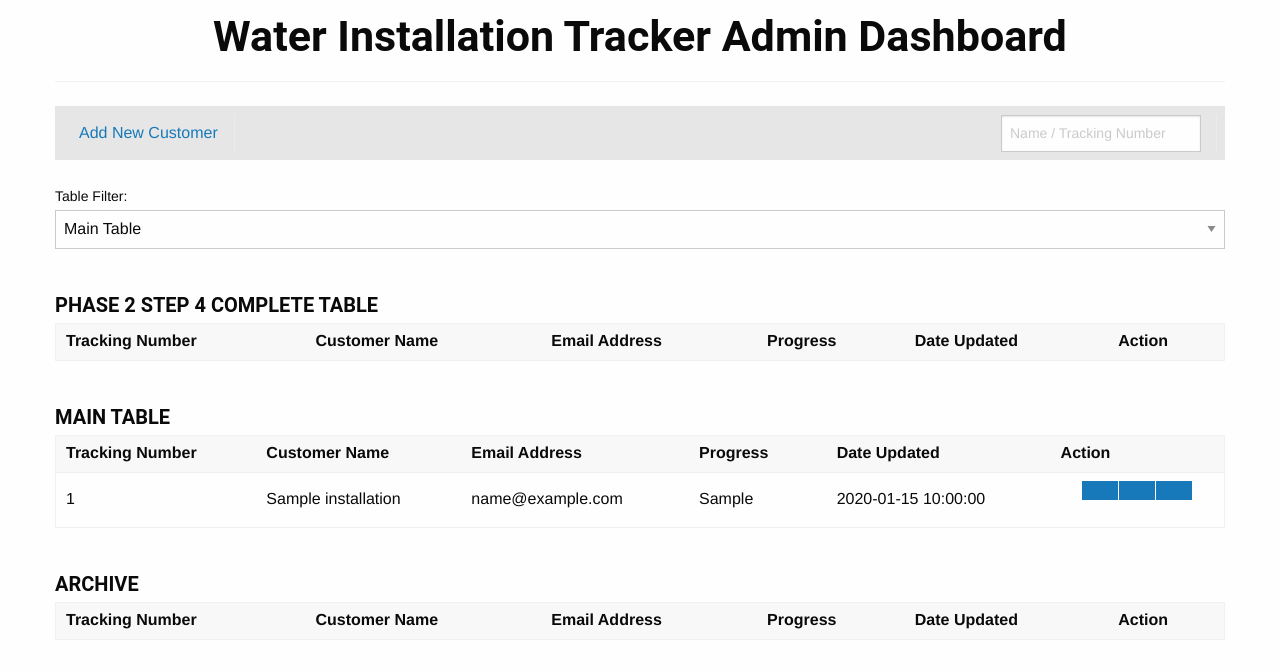
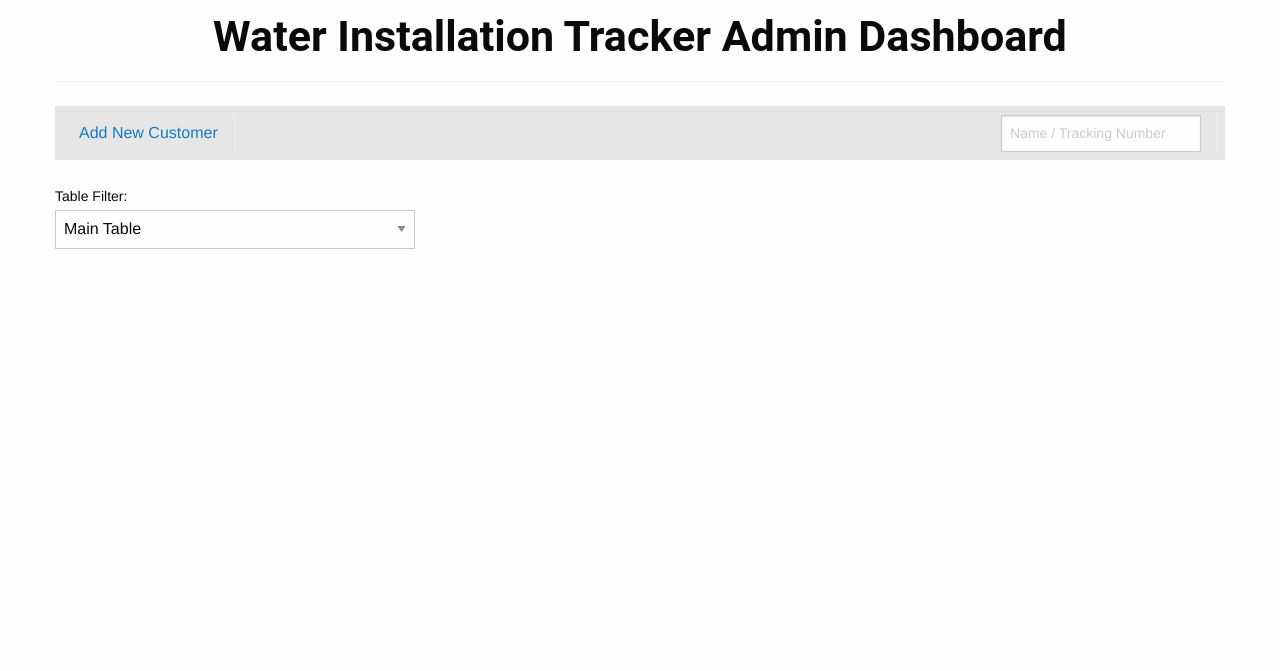
Before and after one commit to halldavidwv/BAWADI-AquaLink, a PHP site: page / in a window 1280 px wide. Shown: the part 309-980 px from the top of the page. After the commit the page ends 558 px from the top, so only its background shows below. Run offline with PHP 8.4, Linux system fonts and the light colour scheme; tables that the repository leaves empty hold one stand-in row (values such as "Sample post"); data that the repository does not hold is empty; some libraries are stand-ins or nearby versions; some web fonts are replaced; grey boxes are pictures that could not be loaded.

Commit message:
feat: working select box
Moved the functionality of updateContant to another js file for the implementation of select box function for table filter.
Moved the search php files to tables folder

```diff
--- a/app/includes/index_footer.php
+++ b/app/includes/index_footer.php
@@ -2,6 +2,7 @@
 <script src="includes/foundation/foundation.min.js"></script>
 <script src="includes/foundation/initiate_foundation.js" defer></script>
 <script src="/src/js/search_function.js"></script>
+<script src="/src/js/update_table_function.js"></script>
 <script type="text/javascript" src="/src/js/step_details.js"></script>
 <script type="text/javascript" src="/src/js/next_step_details.js"></script>
 <script type="text/javascript" src="/src/js/next_step_function.js"></script>
--- a/app/index.php
+++ b/app/index.php
@@ -6,8 +6,7 @@
     <div class="grid-container">
         <div class="grid-y" style="background-image: url(includes/trybg.png);">
             <h1>
-                <a href="https://baguiowaterdistrict.gov.ph/" title="Baguio Water District" rel="home"><img
-                        src="https://baguiowaterdistrict.gov.ph/wp-content/uploads/2020/10/masthead.png" /></a>
+                <a href="https://baguiowaterdistrict.gov.ph/" title="Baguio Water District" rel="home"><img src="https://baguiowaterdistrict.gov.ph/wp-content/uploads/2020/10/masthead.png" /></a>
             </h1>
         </div>
         <div class="container-banner banner-pads">
@@ -31,67 +30,34 @@
             <div class="top-bar-right">
                 <ul class="menu">
                     <li>
-                        <input name='tracking_number_search' id="tracking_number_search" type="search"
-                            placeholder="Name / Tracking Number">
+                        <input name='tracking_number_search' id="tracking_number_search" type="search" placeholder="Name / Tracking Number">
                     </li>
                 </ul>
             </div>
         </div>
         <br>
         <div class="grid-container full">
-            <div class="grid-y grid-margin-y" id="content">
-                <div class="cell small-4 medium-6 large-2">
-                    <label for="">Table Filter:
-                        <select name="select_display_table" id="select_display_table">
-                            <option value="main-table">Main Table</option>
-                            <option value="phase-2-step-1-table"></option>
-                            <option value="phase-2-step-2-table"></option>
-                            <option value="phase-2-step-3-table"></option>
-                            <option value="phase-2-step-4-incomplete-table"></option>
-                            <option value="phase-2-step-4-complete-table"></option>
-                            <option value="phase-3-step-1-table"></option>
-                            <option value="phase-4-step-1-table"></option>
-                            <option value=""></option>
-                        </select>
+            <div class="grid-x grid-margin-x" id="content">
+                <div class="cell auto">
+                    <label class="text-left" for="">
+                        Table Filter:
                     </label>
-                </div>
-                <div class="cell small-4">
-                    <?php
-                    $phase_2_step_4_complete_sql = "SELECT * FROM water_installation WHERE step = 'Phase-2-Step-4-Complete'";
-                    $phase_2_step_4_complete_result = mysqli_query($conn, $phase_2_step_4_complete_sql);
-                    if (!empty($phase_2_step_4_complete_result)) {
-                        ?>
-                        <h3>Phase 2 Step 4 Complete Table</h3>
-                    <?php } ?>
-                    <table class="table responsive stack" id="phase-2-step-4-complete-table"></table>
-                </div>
-                <div class="cell small-4">
-                    <h3>Main Table</h3>
-                    <table class="table responsive stack">
-                        <thead>
-                            <tr>
-                                <th>Tracking Number</th>
-                                <th>Customer Name</th>
-                                <th>Email Address</th>
-                                <th>Progress</th>
-                                <th>Date Updated</th>
-                                <th>Action</th>
-                            </tr>
-                        </thead>
-                        <tbody id="main-table">
+                    <select class="" name="select_display_table" id="select_display_table" style="width: 45vh;">
+                        <option value="main-table">Main Table</option>
+                        <option value="phase-2-step-1-table">Phase 2 Step 1 Table</option>
+                        <option value="phase-2-step-2-table">Phase 2 Step 2 Table</option>
+                        <option value="phase-2-step-3-table">Phase 2 Step 3 Table</option>
+                        <option value="phase-2-step-4-incomplete-table">Phase 2 Step 4 Incomplete Table</option>
+                        <option value="phase-2-step-4-complete-table">Phase 2 Step 4 Complete Table</option>
+                        <option value="phase-3-step-1-table">Phase 3 Step 1 Table</option>
+                        <option value="phase-4-step-1-existing-tapping-table">Phase 4 Step 1 Existing Tapping Point Table</option>
+                        <option value="phase-4-step-1-proposed-tapping-table">Phase 4 Step 1 Proposed Tapping Point Table</option>
+                        <option value="water-installation-completed-table">Water Installation Completed Table</option>
+                    </select>
+                    <br>
+                    <div id="current_table">
 
-                        </tbody>
-                    </table>
-                </div>
-                <div class="cell small-4">
-                    <?php
-                    $archive_sql = "SELECT * FROM water_installation WHERE step = 'Complete' AND time_updated < NOW() - INTERVAL 2 DAY";
-                    $archive_result = mysqli_query($conn, $archive_sql);
-                    if (!empty($archive_result)) {
-                        ?>
-                        <h3>Archive</h3>
-                    <?php } ?>
-                    <table class="table responsive stack" id="archive-table"></table>
+                    </div>
                 </div>
             </div>
         </div>
--- a/app/src/js/search_function.js
+++ b/app/src/js/search_function.js
@@ -33,18 +33,4 @@ $(document).ready(function () {
 
   $('#tracking_number_search').keyup(debounceSearch);
 
-  function updateContent(url, tableID) {
-    $.ajax({
-      url: url,
-      success: function (data) {
-        $("#" + tableID).html(data);
-        $("#" + tableID).html(data).foundation();
-      }
-    });
-  }
-
-  updateContent("src/php/main_table_search.php", "main-table");
-  updateContent("src/php/phase_2_step_4_complete_search.php", "phase-2-step-4-complete-table");
-  updateContent("src/php/archive_table_search.php", "archive-table");
-
 });
--- /dev/null
+++ b/app/src/js/update_table_function.js
@@ -0,0 +1,30 @@
+$(document).ready(function () {
+
+    function updateContent(url, tableID) {
+        $.ajax({
+            url: url,
+            success: function (data) {
+                $("#" + tableID).html(data);
+                $("#" + tableID).html(data).foundation();
+            }
+        });
+    }
+
+    $(document).on('change', '#select_display_table', function() {
+
+        var current_table_value = $(this).val();
+        console.log(current_table_value);
+
+        $("#current_table").empty();
+        switch (current_table_value) {
+            case 'main-table':
+                updateContent('/src/php/tables/main_table_search.php','current_table');
+                break;
+            case '':
+                break;
+
+        }
+
+    });
+
+});
```
Also changed, not shown: app/src/php/tables/archive_table_search.php (renamed from app/src/php/archive_table_search.php), app/src/php/tables/main_table_search.php (renamed from app/src/php/main_table_search.php), app/src/php/tables/phase_2_step_4_complete_search.php (renamed from app/src/php/phase_2_step_4_complete_search.php).
